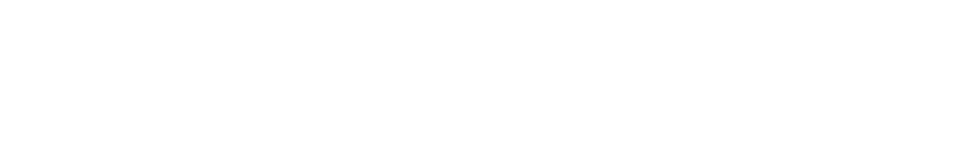
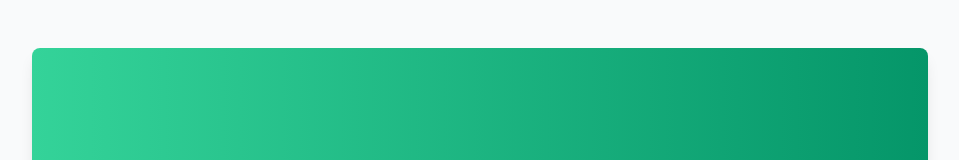
Before and after one commit to KMS56135/cv-dist, a plain HTML site: page index.html in a window 1280 px wide. Shown: the top 160 px of the page, without its empty margins (160-1119 px from the left). Drawn offline with Linux system fonts and the light colour scheme; the site is published under a folder, as on GitHub Pages, so addresses that start at the root find nothing.

Commit message:
first commit

```diff
--- a/index.html
+++ b/index.html
@@ -5,8 +5,8 @@
     <link rel="icon" type="image/svg+xml" href="/vite.svg" />
     <meta name="viewport" content="width=device-width, initial-scale=1.0" />
     <title>Vite + React + TS</title>
-    <script type="module" crossorigin src="/assets/index-Bc6PFEXc.js"></script>
-    <link rel="stylesheet" crossorigin href="/assets/index-BMp-UNzQ.css">
+    <script type="module" crossorigin src="./assets/index-Bc6PFEXc.js"></script>
+    <link rel="stylesheet" crossorigin href="./assets/index-BMp-UNzQ.css">
   </head>
   <body>
     <div id="root"></div>
```
